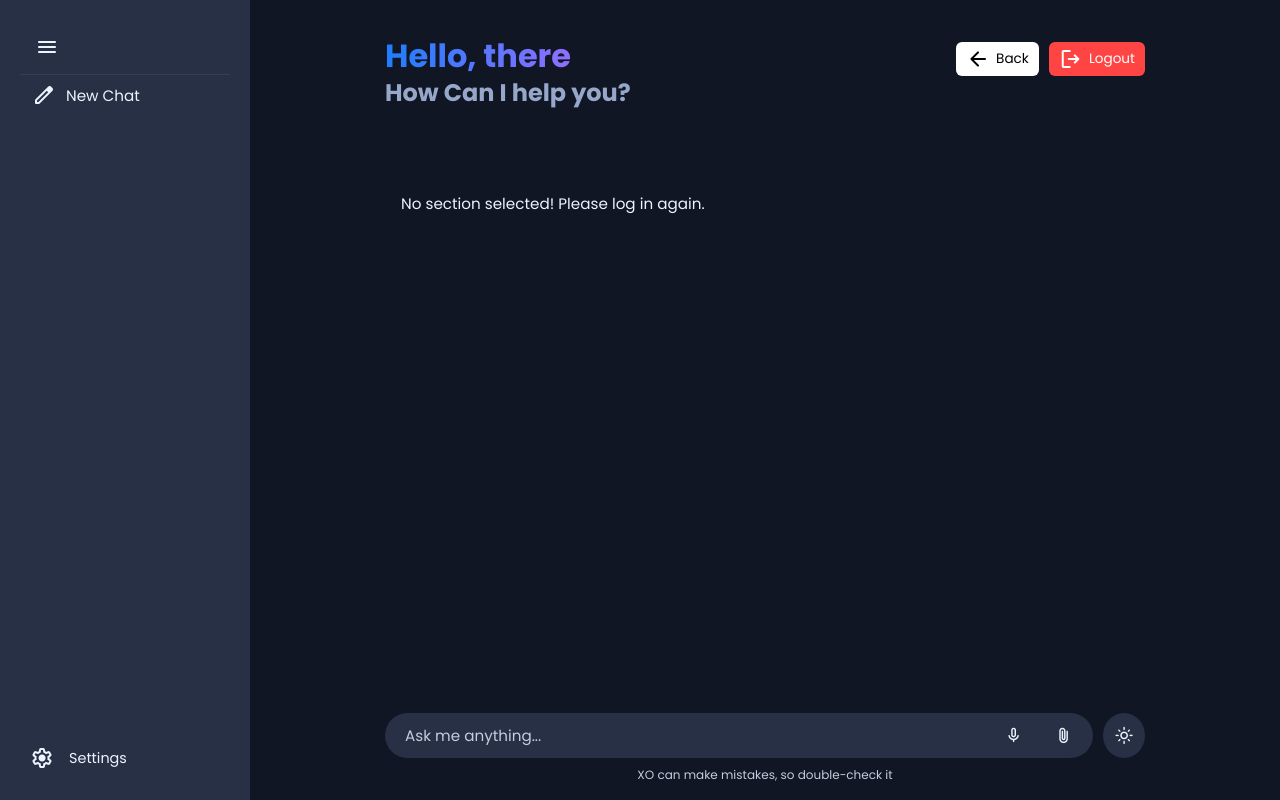
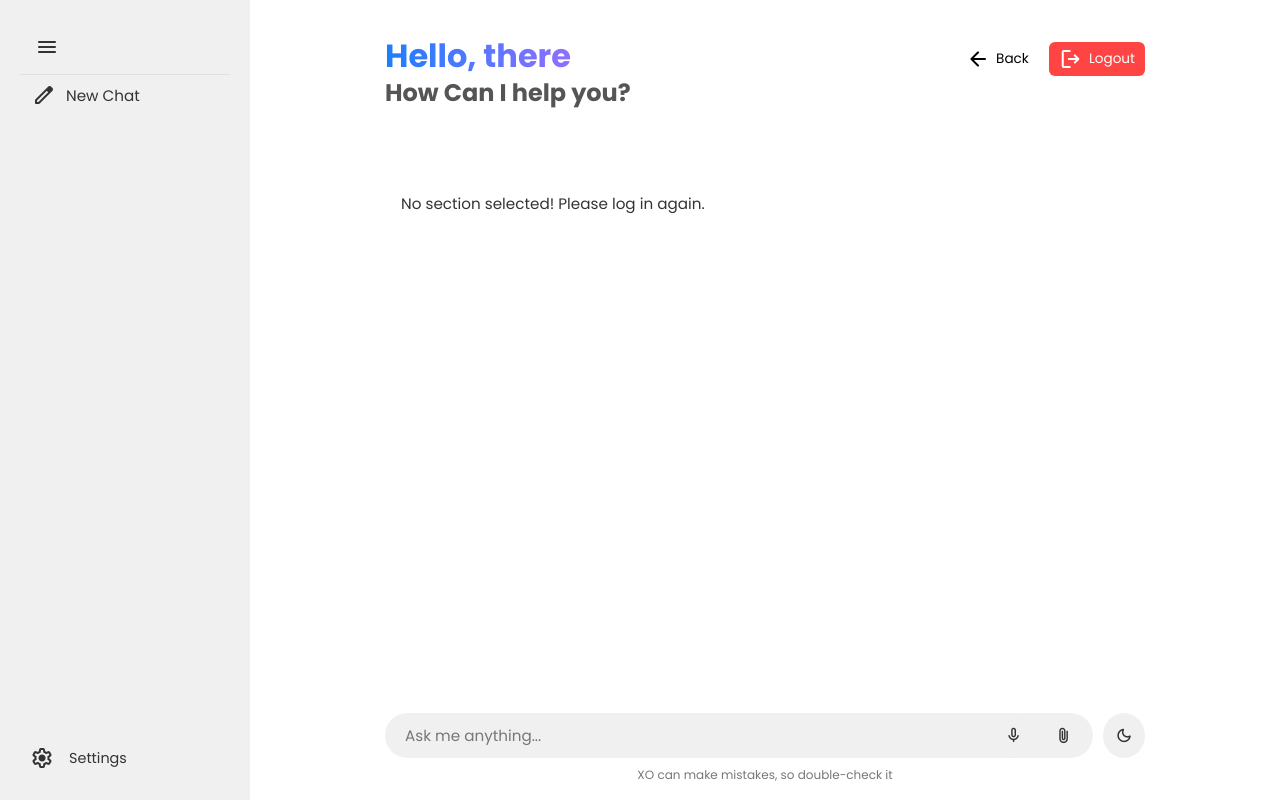
Before and after one commit to simranLagozon/Alamenda-demo, a FastAPI app: template templates/user.html in a window 1280 px wide. Run offline with FastAPI, Linux system fonts and the light colour scheme; the template is opened without the code that fills it, so the values that code supplies are empty; parts of the project's set-up code (start-up, migrations or seed data) failed here and were passed over; some libraries are stand-ins or nearby versions; some web fonts are replaced.

Commit message:
Update user.html

```diff
--- a/templates/user.html
+++ b/templates/user.html
@@ -20,20 +20,19 @@
 
 
 :root {
-    /* Dark theme colors */
-    --text-color: #edf3ff;
-    --subheading-color: #97a7ca;
-    --placeholder-color: #c3cdde;
-    --primary-color: #101623;
-    --secondary-color: #283045;
-    --secondary-hover-color: #333e58;
-    --scrollbar-color: #626a7f;
+    /* Light theme colors (default) */
+    --text-color: #333333;
+    --subheading-color: #555555;
+    --placeholder-color: #777777;
+    --primary-color: #ffffff;
+    --secondary-color: #f0f0f0;
+    --secondary-hover-color: #e0e0e0;
+    --scrollbar-color: #cccccc;
+    --table-border-color: rgba(0, 0, 0, 0.1);
     --sidebar-width: 250px;
     --sidebar-collapsed-width: 70px;
-        --text-color: #edf3ff;
-        --secondary-color: #283045;
-        --secondary-hover-color: #333e58;
-}
+}
+
 
 body {
     color: var(--text-color);
@@ -1821,9 +1820,21 @@ function addPaginationToVisualizationTable(uniqueId, table) {
 
     function toggleTheme() {
     const root = document.documentElement;
-            const isDarkTheme = getComputedStyle(root).getPropertyValue('--primary-color').trim() === '#101623';
+    const isDarkTheme = getComputedStyle(root).getPropertyValue('--primary-color').trim() === '#ffffff';
 
     if (isDarkTheme) {
+        // Switch to dark theme
+        root.style.setProperty('--table-border-color', 'rgba(255, 255, 255, 0.1)');
+        root.style.setProperty('--text-color', '#edf3ff');
+        root.style.setProperty('--subheading-color', '#97a7ca');
+        root.style.setProperty('--placeholder-color', '#c3cdde');
+        root.style.setProperty('--primary-color', '#101623');
+        root.style.setProperty('--secondary-color', '#283045');
+        root.style.setProperty('--secondary-hover-color', '#333e58');
+        root.style.setProperty('--scrollbar-color', '#626a7f');
+        themeTogglerBtn.textContent = 'light_mode';
+    } else {
+        // Switch to light theme (default)
         root.style.setProperty('--table-border-color', 'rgba(0, 0, 0, 0.1)');
         root.style.setProperty('--text-color', '#333333');
         root.style.setProperty('--subheading-color', '#555555');
@@ -1833,18 +1844,11 @@ function addPaginationToVisualizationTable(uniqueId, table) {
         root.style.setProperty('--secondary-hover-color', '#e0e0e0');
         root.style.setProperty('--scrollbar-color', '#cccccc');
         themeTogglerBtn.textContent = 'dark_mode';
-            } else {
-                root.style.setProperty('--table-border-color', 'rgba(255, 255, 255, 0.1)');
-                root.style.setProperty('--text-color', '#edf3ff');
-                root.style.setProperty('--subheading-color', '#97a7ca');
-                root.style.setProperty('--placeholder-color', '#c3cdde');
-                root.style.setProperty('--primary-color', '#101623');
-                root.style.setProperty('--secondary-color', '#283045');
-                root.style.setProperty('--secondary-hover-color', '#333e58');
-                root.style.setProperty('--scrollbar-color', '#626a7f');
-                themeTogglerBtn.textContent = 'light_mode';
-            }
-        }
+    }
+}
+
+// Initialize theme toggler button to dark mode icon (since we start in light mode)
+themeTogglerBtn.textContent = 'dark_mode';
 
         // Initial Load
         if (userSection) {
```
Lines whose indentation alone changed are shown as unchanged.
